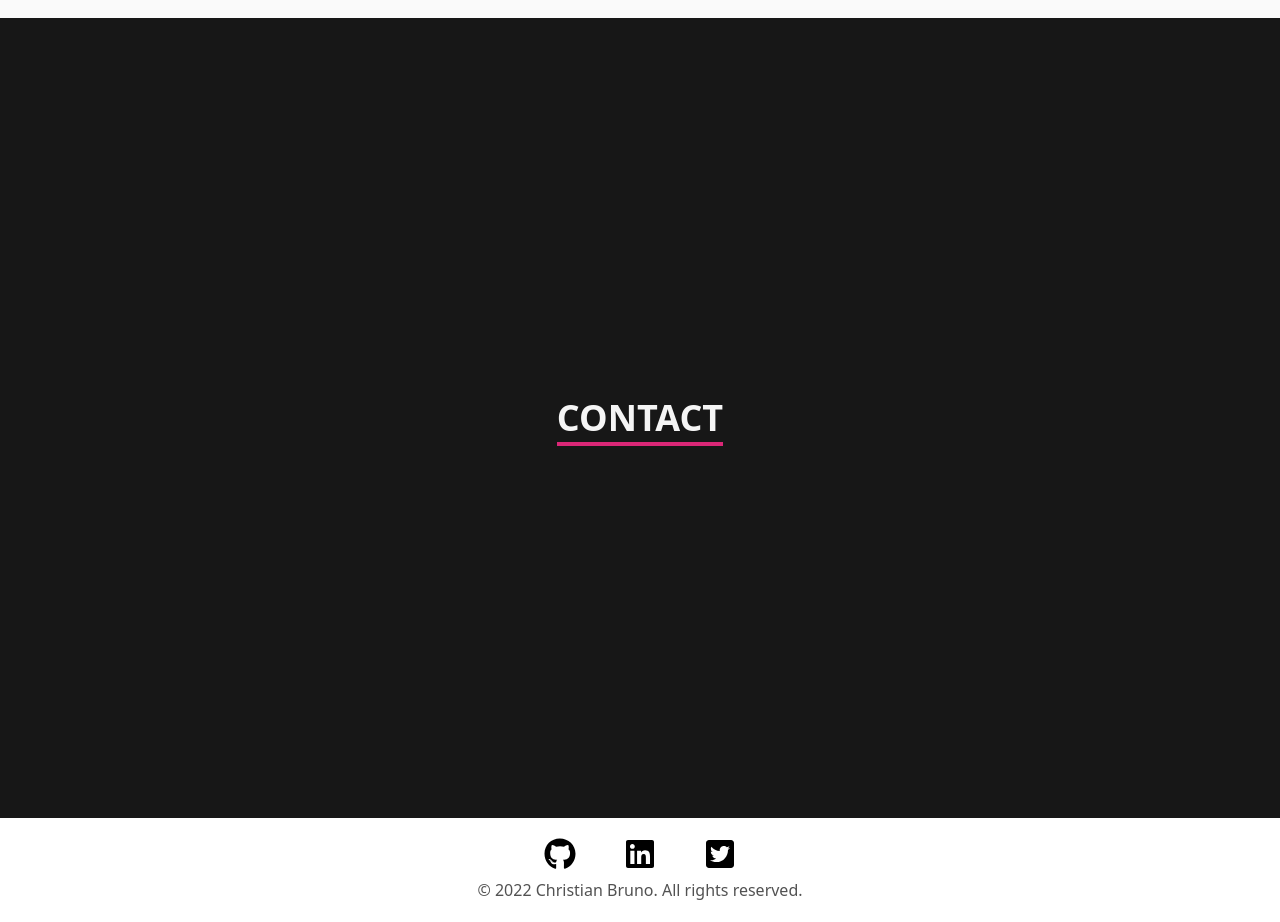
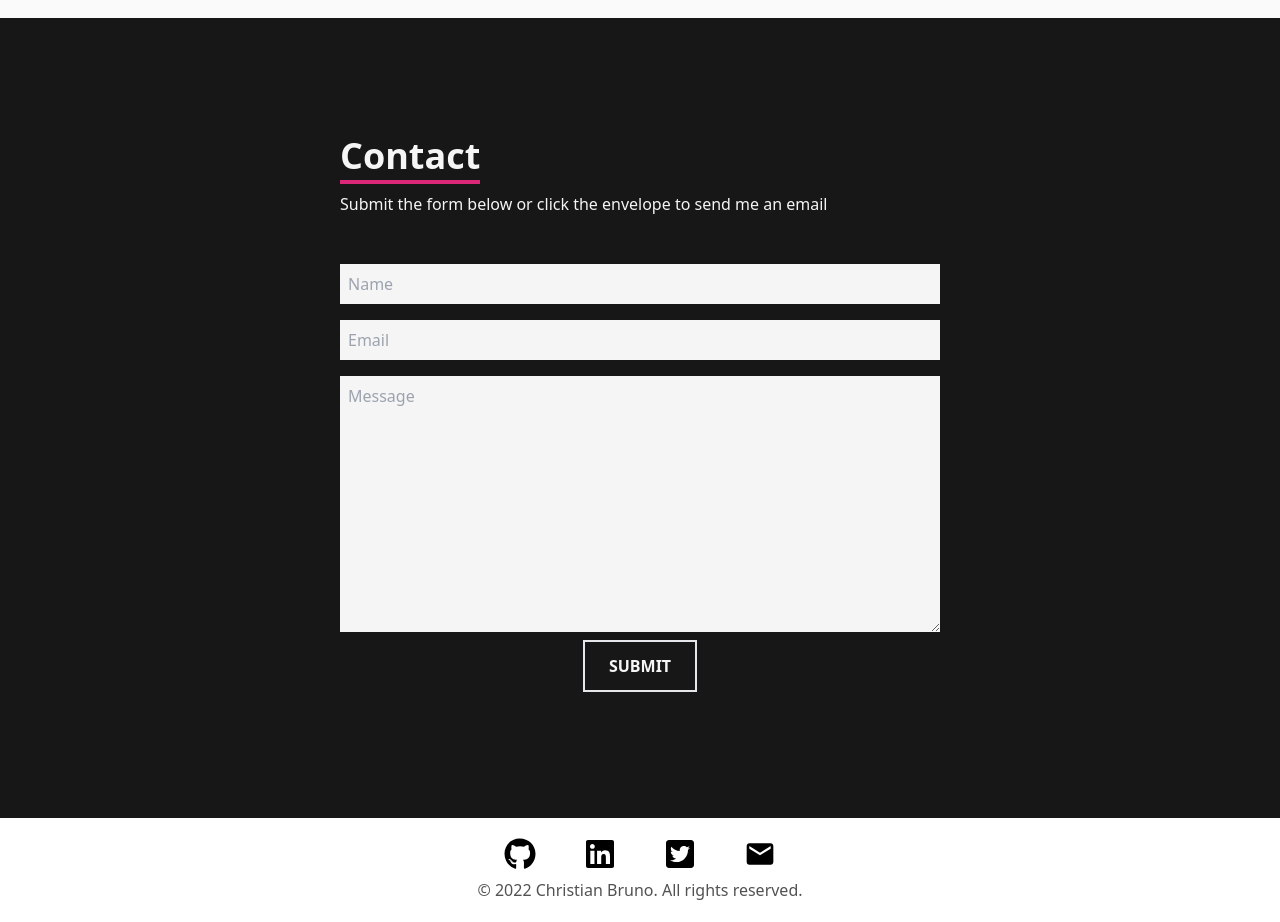
Before and after one commit to CBrunote/react-portfolio, a React (Create React App) app: page / in a window 1280 px wide. Shown: the part 1360-2282 px from the top of the page. Built offline with nearby package versions, Linux system fonts and the light colour scheme.

Commit message:
added content form component code

```diff
--- a/src/components/Contact.jsx
+++ b/src/components/Contact.jsx
@@ -1,15 +1,89 @@
-import React from 'react'
+import React, { useState } from 'react'
+import { validateEmail } from '../utils/helpers';
 
 const Contact = () => {
+  const [userEmail, setEmail] = useState('');
+  const [userName, setName] = useState('');
+  const [userMessage, setMessage] = useState('');
+
+  const [errorMessage, setErrorMessage] = useState('');
+
+  const handleInputChange = (e) => {
+    const { target } = e;
+    const inputType = target.name;
+    const inputValue = target.value;
+
+    if (inputType === 'email') {
+      setEmail(inputValue);
+    } else if (inputType === 'name') {
+      setName(inputValue);
+    } else {
+      setMessage(inputValue);
+    }
+  };
+
+  const handleFormSubmit = (e) => {
+    e.preventDefault();
+
+    if (!validateEmail(userEmail)) {
+      setErrorMessage('Please enter a valid email!');
+      return;
+    }
+
+    if (!userName) {
+      setErrorMessage(
+        'Please enter a name before submitting'
+      );
+      return;
+    }
+
+    if (!userMessage) {
+      setErrorMessage(
+        `Please enter a message before submitting`
+      );
+      return;
+    }
+
+    setName('');
+    setEmail('');
+    alert(`Thank you ${userName}. Your message was successfully sent`);
+  };
+
   return (
     <div name='contact' className='bg-neutral-900 text-neutral-100 w-full h-screen flex justify-center items-center p-4'>
-      <div className='max-w-[1000px] mx-auto p-4 flex flex-col justify-center w-full h-full- text-center'>
-        <div>
-          <p className='text-4xl font-bold inline border-b-4 border-pink-600 my-4'>CONTACT</p>
-        </div>
-
-      </div>
-
+        <form action='' className='flex flex-col max-w-[600px] w-full mx-auto justify-center text-neutral-900'>
+          <div className='pb-8 items-center'>
+            <p className='text-4xl font-bold inline border-b-4 border-pink-600 text-neutral-100'>Contact</p>
+            <p className='text-neutral-100 py-4'>Submit the form below or click the envelope to send me an email</p>
+          </div>
+          <input
+            className='bg-neutral-100 p-2'
+            type='text'
+            name='name'
+            placeholder='Name'
+            onChange={handleInputChange}
+          />
+          <input
+            className='my-4 p-2 bg-neutral-100'
+            type='email'
+            name='email'
+            placeholder='Email'
+            onChange={handleInputChange}
+          />
+          <textarea
+            className='bg-neutral-100 p-2'
+            name='message'
+            rows='10'
+            placeholder='Message'
+            onChange={handleInputChange}>
+          </textarea>
+          {errorMessage && (
+            <div>
+              <p className="error-text font-bold text-red-600 text-center">{errorMessage}</p>
+            </div>
+          )}
+          <button className='text-neutral-100 font-bold group border-2 px-6 py-3 my-2 mx-auto flex items-center hover:bg-sky-400 hover:border-sky-400' onClick={handleFormSubmit}>SUBMIT</button>
+        </form>
     </div>
   )
 }
--- a/src/components/Footer.jsx
+++ b/src/components/Footer.jsx
@@ -1,10 +1,11 @@
 import React from 'react'
 import { FaGithub, FaLinkedin, FaTwitterSquare } from 'react-icons/fa'
+import { MdEmail } from 'react-icons/md'
 
 const Footer = () => {
   return (
     <footer className='py-5 text-center'>
-      <ul className='flex inline justify-center align-center gap-4'>
+      <ul className='flex justify-center align-center gap-4'>
         <li>
           <a href="https://github.com/CBrunote" target="_blank" rel="noopener noreferrer"><FaGithub size='2rem' className='hover:scale-110 duration-200 hover:opacity-75'/></a>
         </li>
@@ -13,6 +14,9 @@ const Footer = () => {
         </li>
         <li>
           <a href="https://twitter.com/CBrunote" target="_blank" rel="noopener noreferrer"><FaTwitterSquare size='2rem' className='hover:scale-110 duration-200 hover:opacity-75'/></a>
+        </li>
+        <li>
+          <a href="mailto:christian.bruno1995@gmail.com" target="_blank" rel="noopener noreferrer"><MdEmail size='2rem' className='hover:scale-110 duration-200 hover:opacity-75'/></a>
         </li>
       </ul>
         <p className='text-md mt-2 text-neutral-600'>
--- a/src/components/Skills.jsx
+++ b/src/components/Skills.jsx
@@ -11,7 +11,7 @@ const Skills = ({ props }) => {
             <div className='w-full grid grid-cols-2 sm:grid-cols-4 gap-4 text-center py-8'>
             {props.map((skill, index) => {
               return (
-                <div key={index} className='grayscale hover:filter-none hover:scale-110 duration-300 hover:filter-none'>
+                <div key={index} className='grayscale hover:filter-none hover:scale-110 duration-300'>
                   <img className='w-20 mx-auto' src={skill.icon} alt={skill.alt}/>
                   <p className='my-4 font-bold'>{skill.text}</p>
                 </div>
--- /dev/null
+++ b/src/utils/helpers.js
@@ -0,0 +1,4 @@
+export function validateEmail(email) {
+  const re = /^(([^<>()[\]\\.,;:\s@"]+(\.[^<>()[\]\\.,;:\s@"]+)*)|(".+"))@((\[[0-9]{1,3}\.[0-9]{1,3}\.[0-9]{1,3}\.[0-9]{1,3}\])|(([a-zA-Z\-0-9]+\.)+[a-zA-Z]{2,}))$/;
+  return re.test(String(email).toLowerCase());
+}
```
